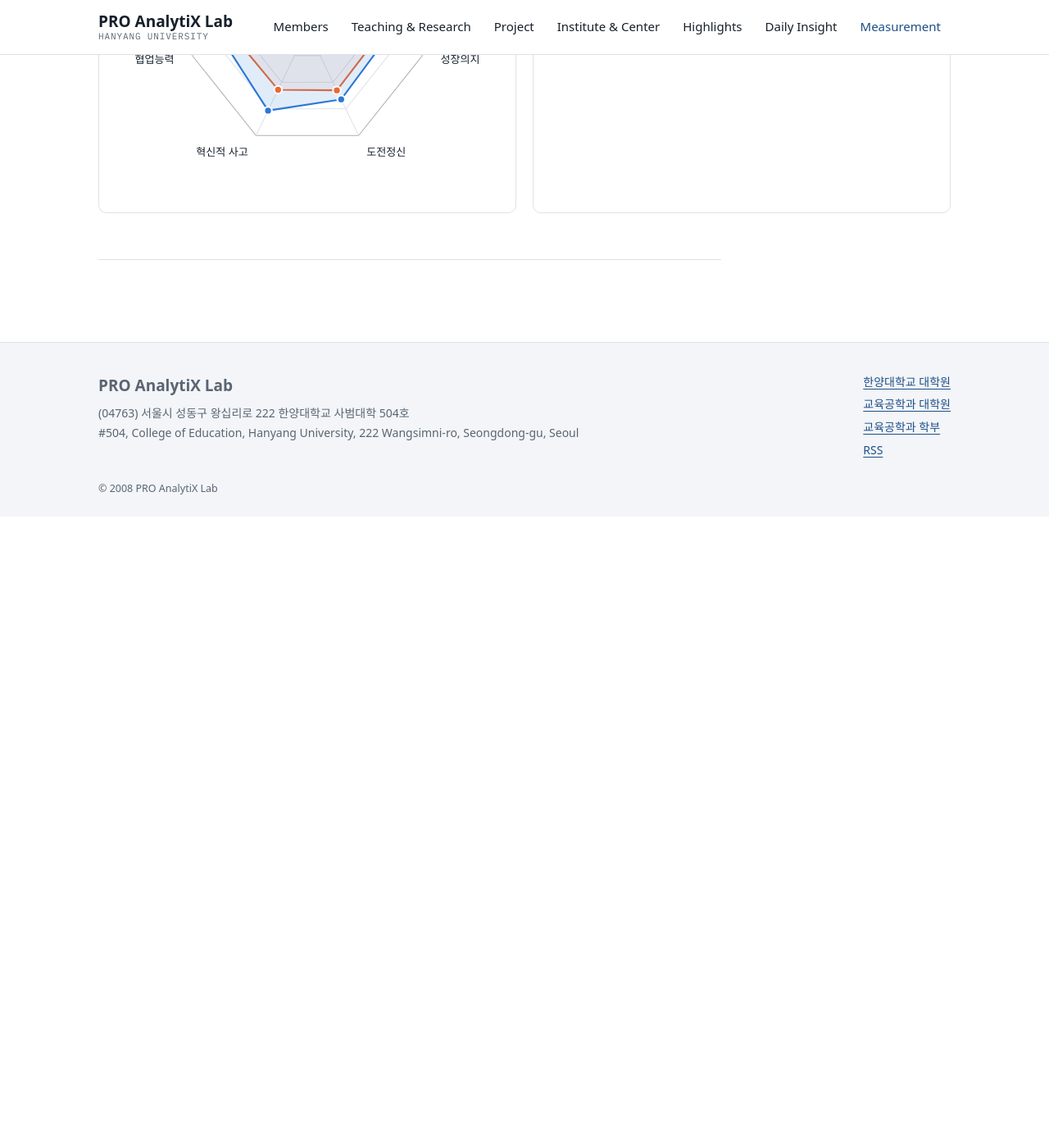
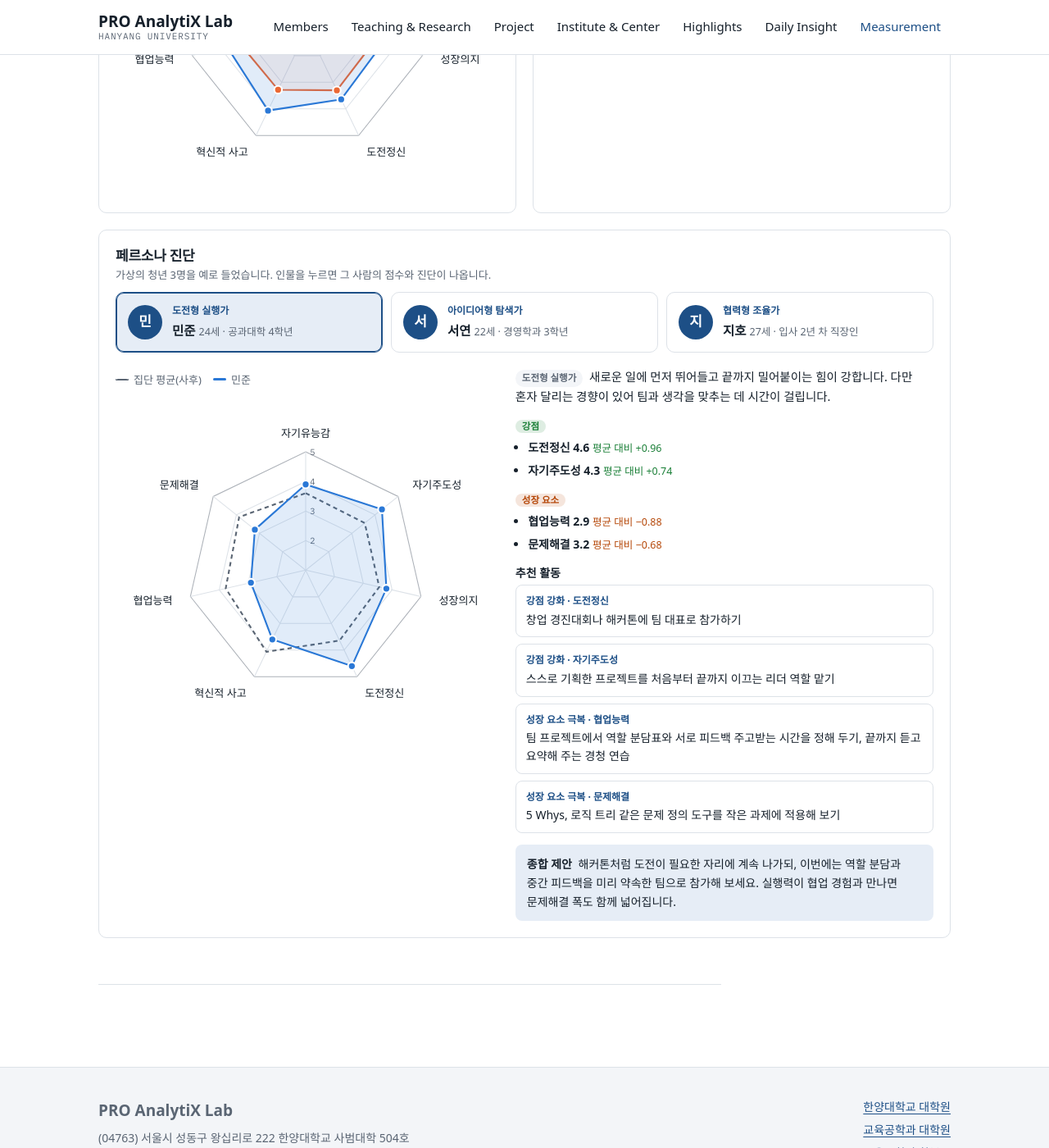
Before and after one commit to drsprolab/drsprolab.github.io, a Jekyll site: the page built from _posts/2026-10-01-youth-entrepreneurship-report.md, in a window 1280 px wide and 1400 px high, scrolled down 579 px. Shown: the whole window at 82% size. Built offline with Jekyll 4.4.1, drawn with Linux system fonts in a browser that asks for light colours; some web fonts are replaced; before the commit the page ends 1209 px from its top, so only the background shows below that.

Commit message:
Measurement: 청년 기업가정신에 페르소나 진단 추가
가상 인물 3명(도전형 실행가, 아이디어형 탐색가, 협력형 조율가)을 누르면
점수 레이더(집단 평균 대비), 강점, 성장 요소, 추천 활동, 종합 제안을 표시.

Co-Authored-By: Claude Opus 5.5 <noreply@anthropic.com>

```diff
--- a/_posts/2026-10-01-youth-entrepreneurship-report.md
+++ b/_posts/2026-10-01-youth-entrepreneurship-report.md
@@ -7,7 +7,7 @@ wide: true
 
 <p class="report-source"><span class="chip">진단도구 활용 예시</span> 출처: PRO AnalytiX Lab</p>
 
-<div class="report" id="ye-report" data-src="{{ '/assets/data/youth-entrepreneurship-sample.json' | relative_url }}">
+<div class="report" id="ye-report" data-src="{{ '/assets/data/youth-entrepreneurship-sample.json' | relative_url }}" data-personas="{{ '/assets/data/ye-personas.json' | relative_url }}">
   <section class="report-grid">
     <div class="panel">
       <h2 class="panel-title">집단 프로파일</h2>
@@ -21,6 +21,13 @@ wide: true
       <div id="ye-change"></div>
     </div>
   </section>
+
+  <section class="panel persona-panel">
+    <h2 class="panel-title">페르소나 진단</h2>
+    <p class="panel-sub">가상의 청년 3명을 예로 들었습니다. 인물을 누르면 그 사람의 점수와 진단이 나옵니다.</p>
+    <div class="persona-cards" id="ye-personas" role="tablist" aria-label="페르소나 선택"></div>
+    <div class="persona-result" id="ye-persona-result" role="tabpanel" aria-live="polite"></div>
+  </section>
 </div>
 <div class="viz-tip" id="ye-tip" role="tooltip" hidden></div>
 
--- a/assets/css/style.css
+++ b/assets/css/style.css
@@ -600,3 +600,30 @@ tfoot td { font-weight: 600; border-bottom: 0; }
 }
 .report-source { font-size: 14px; color: var(--muted); margin: 0 0 4px; }
 .report-foot { font-size: 12.5px; color: var(--muted); }
+
+/* ---- Persona diagnosis ---- */
+.persona-cards { display: grid; grid-template-columns: repeat(3, minmax(0, 1fr)); gap: 10px; margin: 6px 0 18px; }
+@media (max-width: 760px) { .persona-cards { grid-template-columns: 1fr; } }
+.persona-card { all: unset; box-sizing: border-box; display: flex; gap: 12px; align-items: center; padding: 12px 14px; border: 1px solid var(--line); border-radius: 10px; cursor: pointer; background: var(--paper); }
+.persona-card:hover { border-color: var(--accent); }
+.persona-card:focus-visible { outline: 2px solid var(--accent); outline-offset: 2px; }
+.persona-card[aria-selected="true"] { border-color: var(--accent); background: var(--accent-soft); box-shadow: inset 0 0 0 1px var(--accent); }
+.persona-avatar { flex: none; width: 42px; height: 42px; border-radius: 50%; display: grid; place-items: center; font-weight: 700; font-size: 17px; color: var(--paper); background: var(--accent); }
+.persona-meta { display: grid; gap: 1px; min-width: 0; }
+.persona-type { font-size: 12px; color: var(--accent); font-weight: 600; }
+.persona-name { font-size: 15.5px; font-weight: 600; color: var(--ink); }
+.persona-name small { font-size: 12.5px; font-weight: 400; color: var(--muted); }
+.pr-grid { display: grid; grid-template-columns: minmax(0, 1fr) minmax(0, 1.1fr); gap: 24px; align-items: start; }
+@media (max-width: 860px) { .pr-grid { grid-template-columns: 1fr; } }
+.pr-diag { display: grid; gap: 14px; }
+.prose .pr-summary { margin: 0; font-size: 14.5px; line-height: 1.65; max-width: none; }
+.pd-block { display: grid; gap: 6px; }
+.prose .pd-block h3 { margin: 0; font-size: 14px; }
+.pd-block ul { margin: 0; padding-left: 1.1em; display: grid; gap: 4px; font-size: 14px; }
+.pd-score { font-variant-numeric: tabular-nums; font-weight: 600; }
+.pd-diff { font-size: 12.5px; }
+.pd-acts { list-style: none; padding-left: 0 !important; gap: 8px !important; }
+.pd-acts li { display: grid; gap: 2px; padding: 10px 12px; border: 1px solid var(--line); border-radius: 8px; line-height: 1.55; }
+.pd-tag { font-size: 12px; font-weight: 600; color: var(--accent); }
+.pd-plan { font-size: 14px; line-height: 1.65; padding: 12px 14px; border-radius: 8px; background: var(--accent-soft); }
+.pd-plan strong { margin-right: 4px; }
--- /dev/null
+++ b/assets/data/ye-personas.json
@@ -0,0 +1,98 @@
+{
+ "note": "가상의 예시 인물입니다.",
+ "factors": [
+  "자기유능감",
+  "자기주도성",
+  "성장의지",
+  "도전정신",
+  "혁신적 사고",
+  "협업능력",
+  "문제해결"
+ ],
+ "activities": {
+  "자기유능감": {
+   "strengthen": "지금까지의 성취를 기록한 '성취 포트폴리오'를 만들고, 다음 목표를 한 단계 높여 잡기",
+   "grow": "작게 쪼갠 과제를 연속으로 완수하고 바로 피드백 받기, 주변 사람에게 내 강점 인터뷰하기"
+  },
+  "자기주도성": {
+   "strengthen": "스스로 기획한 프로젝트를 처음부터 끝까지 이끄는 리더 역할 맡기",
+   "grow": "매주 목표 3개를 세우고 금요일에 점검하는 주간 루틴 만들기, 멘토와 학습 계약 맺기"
+  },
+  "성장의지": {
+   "strengthen": "실패와 회복 경험을 후배와 나누는 멘토 활동",
+   "grow": "실패 회고 노트 쓰기(무엇을 배웠고 다음엔 무엇을 바꿀지), 성장 마인드셋 워크숍 참여"
+  },
+  "도전정신": {
+   "strengthen": "창업 경진대회나 해커톤에 팀 대표로 참가하기",
+   "grow": "48시간 안에 작은 시제품을 만들어 보는 '작은 실험'부터 시작하기, 창업가 인터뷰로 롤모델 찾기"
+  },
+  "혁신적 사고": {
+   "strengthen": "떠올린 아이디어를 고객 인터뷰로 검증하는 단계까지 이어 가기",
+   "grow": "디자인씽킹 워크숍 참여, 일상에서 '왜 이렇게 하지?' 질문 목록 만들기"
+  },
+  "협업능력": {
+   "strengthen": "다양한 전공이 섞인 팀에서 회의를 이끄는 퍼실리테이터 역할 맡기",
+   "grow": "팀 프로젝트에서 역할 분담표와 서로 피드백 주고받는 시간을 정해 두기, 끝까지 듣고 요약해 주는 경청 연습"
+  },
+  "문제해결": {
+   "strengthen": "지역사회나 기업의 실제 문제를 푸는 프로젝트 기반 학습(PBL) 참여",
+   "grow": "5 Whys, 로직 트리 같은 문제 정의 도구를 작은 과제에 적용해 보기"
+  }
+ },
+ "personas": [
+  {
+   "id": "A",
+   "name": "민준",
+   "age": 24,
+   "role": "공과대학 4학년",
+   "type": "도전형 실행가",
+   "summary": "새로운 일에 먼저 뛰어들고 끝까지 밀어붙이는 힘이 강합니다. 다만 혼자 달리는 경향이 있어 팀과 생각을 맞추는 데 시간이 걸립니다.",
+   "scores": [
+    3.9,
+    4.3,
+    3.8,
+    4.6,
+    3.6,
+    2.9,
+    3.2
+   ],
+   "plan": "해커톤처럼 도전이 필요한 자리에 계속 나가되, 이번에는 역할 분담과 중간 피드백을 미리 약속한 팀으로 참가해 보세요. 실행력이 협업 경험과 만나면 문제해결 폭도 함께 넓어집니다."
+  },
+  {
+   "id": "B",
+   "name": "서연",
+   "age": 22,
+   "role": "경영학과 3학년",
+   "type": "아이디어형 탐색가",
+   "summary": "새로운 것에 호기심이 많고 아이디어가 풍부합니다. 하지만 스스로 목표를 세우고 실행으로 옮기는 단계에서 자주 멈춥니다.",
+   "scores": [
+    3.0,
+    2.8,
+    4.2,
+    3.4,
+    4.6,
+    3.7,
+    4.0
+   ],
+   "plan": "아이디어 하나를 골라 4주짜리 작은 프로젝트로 만들고, 매주 목표와 점검일을 정해 보세요. 완수 경험이 쌓이면 자기유능감도 함께 올라갑니다."
+  },
+  {
+   "id": "C",
+   "name": "지호",
+   "age": 27,
+   "role": "입사 2년 차 직장인",
+   "type": "협력형 조율가",
+   "summary": "사람들의 의견을 잘 듣고 팀을 하나로 묶는 데 뛰어납니다. 반면 익숙한 방식에서 벗어나 새로운 시도를 하는 것은 부담스러워합니다.",
+   "scores": [
+    3.5,
+    3.6,
+    4.3,
+    2.7,
+    3.0,
+    4.6,
+    3.6
+   ],
+   "plan": "팀의 신뢰를 바탕으로 '작은 실험'을 제안하는 역할을 맡아 보세요. 혼자 위험을 지는 대신 팀과 함께 시도하면 도전에 대한 부담이 줄고 혁신적 사고도 자랍니다."
+  }
+ ]
+}
--- a/assets/js/ye-report.js
+++ b/assets/js/ye-report.js
@@ -30,8 +30,9 @@
       var anchor = Math.abs(l[0] - cx) < 8 ? 'middle' : (l[0] > cx ? 'start' : 'end');
       s += '<text x="' + l[0] + '" y="' + (l[1] + 4) + '" text-anchor="' + anchor + '" class="rd-label">' + esc(fc.name) + '</text>';
     });
-    series.forEach(function (se) { s += '<polygon points="' + se.values.map(function (v, i) { return pt(i, v).join(','); }).join(' ') + '" class="rd-area ' + se.cls + '"/>'; });
+    series.forEach(function (se) { s += '<polygon points="' + se.values.map(function (v, i) { return pt(i, v).join(','); }).join(' ') + '" class="rd-area ' + se.cls + (se.dashed ? ' rd-dashed' : '') + '"/>'; });
     series.forEach(function (se) {
+      if (se.dashed) return;
       se.values.forEach(function (v, i) {
         var p = pt(i, v);
         s += '<circle cx="' + p[0] + '" cy="' + p[1] + '" r="4.5" class="rd-dot ' + se.cls + '"/>';
@@ -41,7 +42,7 @@
     return s + '</svg>';
   }
   function legend(items) {
-    return items.map(function (it) { return '<span class="lg"><span class="lg-key ' + it.cls + '"></span>' + esc(it.label) + '</span>'; }).join('');
+    return items.map(function (it) { return '<span class="lg"><span class="lg-key ' + it.cls + (it.dashed ? ' lg-dashed' : '') + '"></span>' + esc(it.label) + '</span>'; }).join('');
   }
 
   function render() {
@@ -65,6 +66,47 @@
     document.getElementById('ye-change').innerHTML = h + '</div><div class="legend">' + legend(series) + '</div>';
   }
 
+
+  // ---------- 페르소나 진단 ----------
+  var P, selected = null, groupPost;
+  function renderPersonaCards() {
+    document.getElementById('ye-personas').innerHTML = P.personas.map(function (p) {
+      return '<button type="button" class="persona-card" role="tab" aria-selected="' + (selected === p.id) + '" data-pid="' + p.id + '">' +
+        '<span class="persona-avatar" aria-hidden="true">' + esc(p.name.slice(0, 1)) + '</span>' +
+        '<span class="persona-meta"><span class="persona-type">' + esc(p.type) + '</span>' +
+        '<span class="persona-name">' + esc(p.name) + ' <small>' + p.age + '세 · ' + esc(p.role) + '</small></span></span></button>';
+    }).join('');
+  }
+  function renderPersona() {
+    var p = P.personas.find(function (x) { return x.id === selected; });
+    var box = document.getElementById('ye-persona-result');
+    if (!p) { box.innerHTML = ''; return; }
+    var rank = P.factors.map(function (f, i) { return { f: f, v: p.scores[i], d: p.scores[i] - groupPost[i] }; });
+    var top = rank.slice().sort(function (a, b) { return b.v - a.v; }).slice(0, 2);
+    var low = rank.slice().sort(function (a, b) { return a.v - b.v; }).slice(0, 2);
+    var series = [{ label: '집단 평균(사후)', values: groupPost, cls: 'ref', dashed: true }, { label: p.name, values: p.scores, cls: 's1' }];
+    function item(x) { return '<strong>' + esc(x.f) + '</strong> <span class="pd-score">' + x.v.toFixed(1) + '</span> <span class="pd-diff ' + (x.d >= 0 ? 'up' : 'down') + '">평균 대비 ' + signed(x.d) + '</span>'; }
+    box.innerHTML =
+      '<div class="pr-grid"><div><div class="legend">' + legend(series) + '</div><div class="radar-box">' +
+      radar(series, p.name + ' 하위요인 점수와 집단 평균 비교') + '</div></div>' +
+      '<div class="pr-diag"><p class="pr-summary"><span class="chip">' + esc(p.type) + '</span> ' + esc(p.summary) + '</p>' +
+      '<div class="pd-block"><h3><span class="chip good">강점</span></h3><ul>' + top.map(function (x) { return '<li>' + item(x) + '</li>'; }).join('') + '</ul></div>' +
+      '<div class="pd-block"><h3><span class="chip warn">성장 요소</span></h3><ul>' + low.map(function (x) { return '<li>' + item(x) + '</li>'; }).join('') + '</ul></div>' +
+      '<div class="pd-block"><h3>추천 활동</h3><ul class="pd-acts">' +
+      top.map(function (x) { return '<li><span class="pd-tag">강점 강화 · ' + esc(x.f) + '</span>' + esc(P.activities[x.f].strengthen) + '</li>'; }).join('') +
+      low.map(function (x) { return '<li><span class="pd-tag">성장 요소 극복 · ' + esc(x.f) + '</span>' + esc(P.activities[x.f].grow) + '</li>'; }).join('') +
+      '</ul></div><div class="pd-plan"><strong>종합 제안</strong> ' + esc(p.plan) + '</div></div></div>';
+  }
+  function selectPersona(id) { selected = id; renderPersonaCards(); renderPersona(); }
+  document.getElementById('ye-personas').addEventListener('click', function (e) {
+    var b = e.target.closest('[data-pid]'); if (b) selectPersona(b.dataset.pid);
+  });
+  function loadPersonas() {
+    if (!root.dataset.personas) return;
+    groupPost = groupMeans('post');
+    fetch(root.dataset.personas).then(function (r) { return r.json(); }).then(function (data) { P = data; selectPersona(P.personas[0].id); });
+  }
+
   root.addEventListener('mousemove', function (e) {
     var t = e.target.closest('[data-tip]');
     if (!t) { tip.hidden = true; return; }
@@ -73,6 +115,6 @@
   });
   root.addEventListener('mouseleave', function () { tip.hidden = true; });
 
-  fetch(root.dataset.src).then(function (r) { return r.json(); }).then(function (data) { D = data; render(); })
+  fetch(root.dataset.src).then(function (r) { return r.json(); }).then(function (data) { D = data; render(); loadPersonas(); })
     .catch(function () { root.innerHTML = '<p class="report-foot">데이터를 불러오지 못했습니다.</p>'; });
 })();
```
